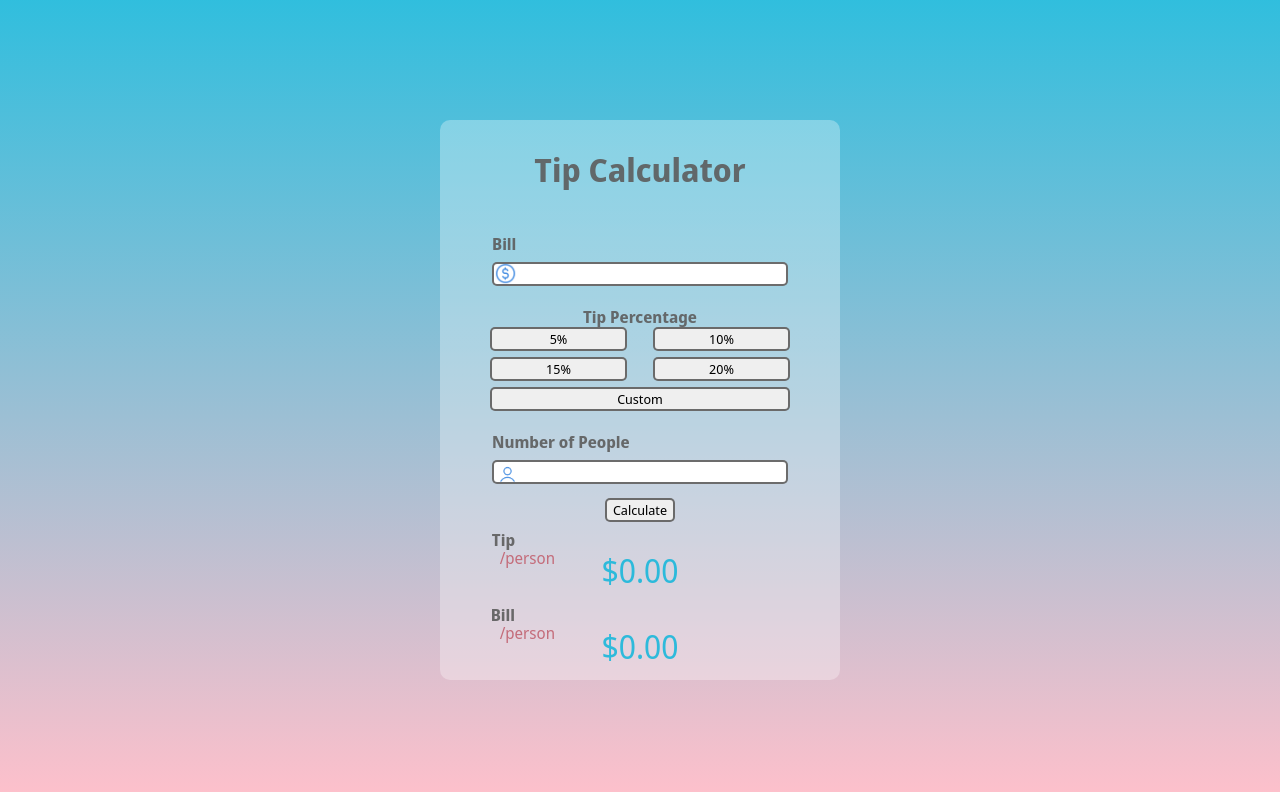
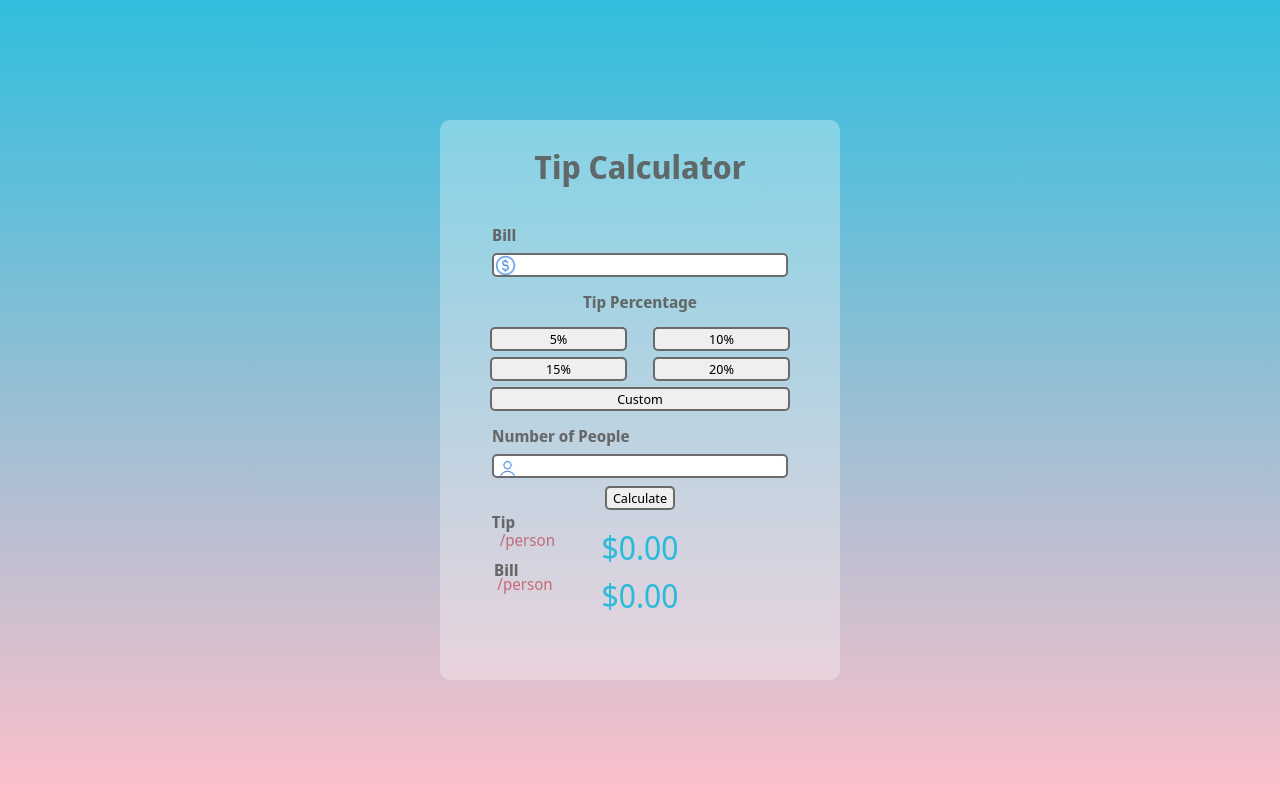
Before and after one commit to zatchel/ground-up-tip-calc, a plain HTML site: page index.html in a window 1280 px wide. Drawn offline with Linux system fonts and the light colour scheme.

Commit message:
final commit

```diff
--- a/index.html
+++ b/index.html
@@ -38,15 +38,13 @@
         <div class="tipText">
             <h4 class="tipPer">Tip</h4><p class="tipPerPerson"> /person</p>
         </div>
+        <div class="displayWrapper">
+            <div id="tipAmountDisplay" class="tipAmount">  </div>
+            <div id="totalDisplay" class="total">  </div>
 
-            <div id="tipAmountDisplay" class="tipAmount">
-
-            </div>
             <div class="totalText">
             <h4 class="totalPer">Bill</h4><p class="totalPerPerson"> /person</p>
             </div>
-            <div id="totalDisplay" class="total">
-
         </div>
     </div>
 </div>
--- a/styles.scss
+++ b/styles.scss
@@ -143,15 +143,17 @@ h1{
 
 .totalText p{
     color: rgb(196, 109, 123);
-    position: absolute;
-    top: -5px;
-    right: 85px;
+    position: relative;
+    bottom: 65px;
+    right: 115px;
+
 
 }
 
 .totalText h4{
     position: absolute;
-    right: 125px;
+    right: 160px;
+    bottom: 125px;
 }
 
 
```
Also changed, not shown: scss/styles.css/styles.css, 1 other file. Lines whose indentation alone changed are shown as unchanged.
